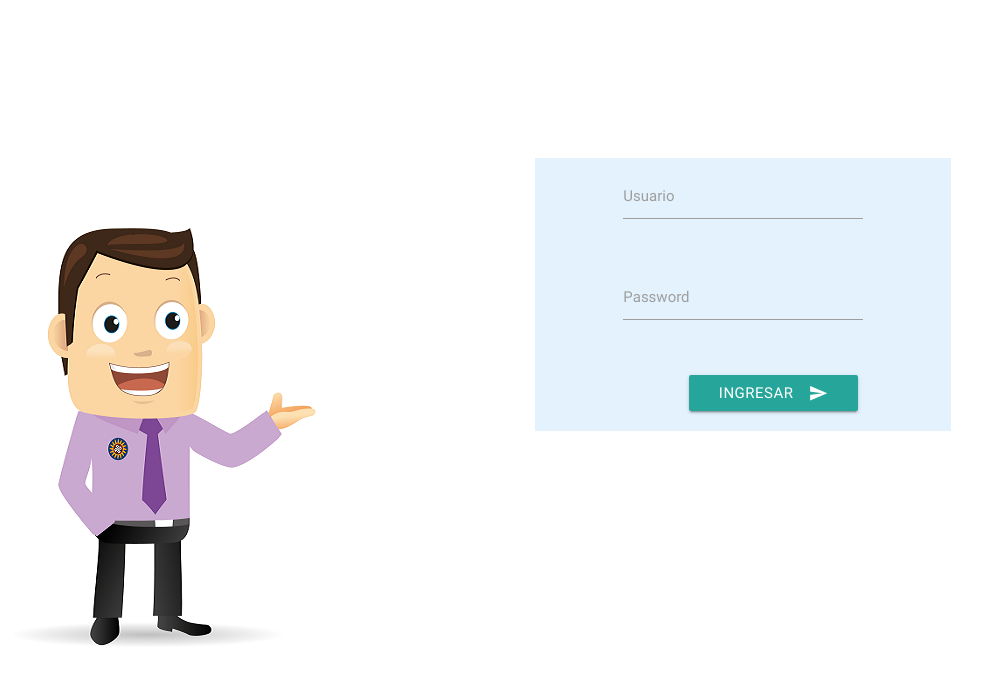
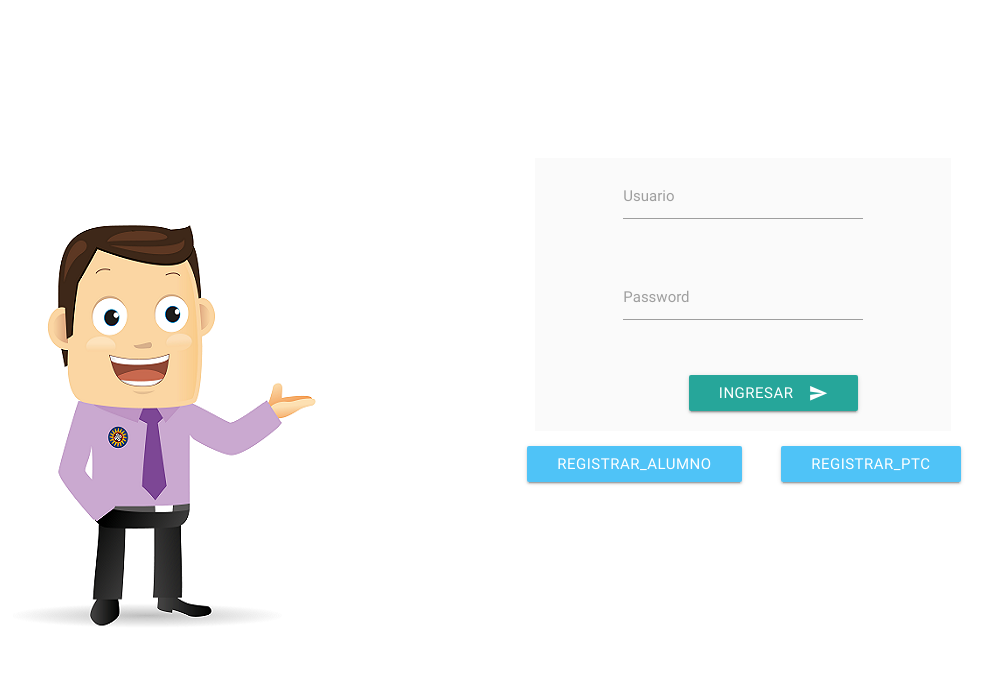
Before and after one commit to edgardorito/ProyReingenieria, a PHP site: page /login.php in a window 1280 px wide. Shown: the top 685 px of the page, without its empty margins (41-1034 px from the left). Run offline with PHP 8.4, Linux system fonts and the light colour scheme; some libraries are stand-ins or nearby versions.

Commit message:
se mejoro el login

```diff
--- a/css/estiloLogin.css
+++ /dev/null
@@ -1,6 +0,0 @@
-
-.login{
-	background-color: #FF9C9C;
-	width: 500px;
-	height: 400px;
-}
--- a/login.php
+++ b/login.php
@@ -66,7 +66,7 @@
       		</div>
 
       		<div class="col s8">
-			    <form class="col s6 offset-s2 blue lighten-5">
+			    <form class="col s6 offset-s2 #fafafa grey lighten-5">
 
 
 				      <div class="row">
@@ -92,6 +92,23 @@
 					  </div>
 
 			    </form>
+
+			    <div class="">
+			    	 <div class="col s5">
+					      <div class="input-field col s6 offset-s4">
+						      <button class="btn waves-effect waves-light #4fc3f7 light-blue lighten-2" type="" name="action">Registrar_Alumno
+							  </button>
+						  </div>
+					  </div>
+
+					  <div class="col s1">
+					      <div class="input-field col s6 offset-s4">
+						      <button class="btn waves-effect waves-light #4fc3f7 light-blue lighten-2" type="" name="action">Registrar_PTC
+							  </button>
+						  </div>
+					  </div>
+				</div>
+
 			</div>
   	   </div>
 
```
Also changed, not shown: imagenes/docente.png.
